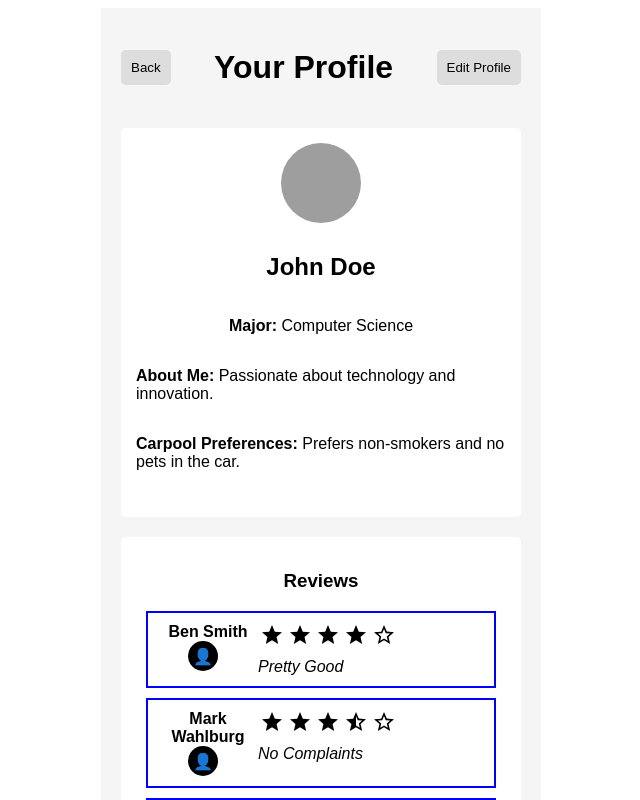
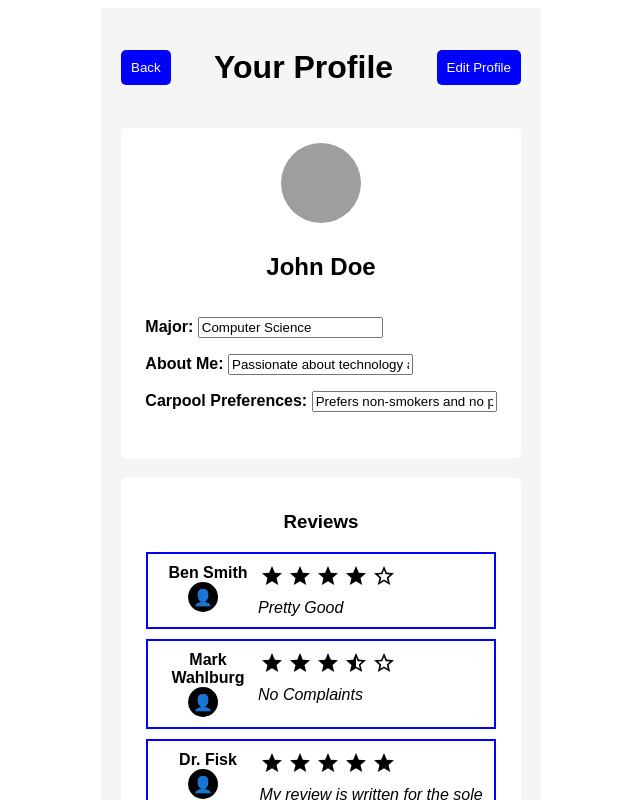
Before and after one commit to COS420-Fall23/Team-G, a React (Create React App) app: page /ProfilePage in a window 1280 px wide. Both pictures are taken after a click on the button "Edit Profile". Shown: the top 800 px of the page, without its empty margins (319-959 px from the left). Built offline with nearby package versions, Linux system fonts and the light colour scheme.

Commit message:
Implemented the Edit Button

```diff
--- a/src/Home Dashboard/ProfilePage.css
+++ b/src/Home Dashboard/ProfilePage.css
@@ -22,20 +22,23 @@
     align-items: center;
     margin-bottom: 20px;
 }
+
 .back-button,
+.navigation-button,
 .edit-profile-button {
-    background-color: #ddd;
+    background-color: blue;
+    color: white;
     border: none;
     border-radius: 5px;
     padding: 10px;
 }
 
 .back-button:hover,
+.navigation-button:hover,
 .edit-profile-button:hover {
-    background-color: #aaaaaabe; /* Change this to the desired hover color */
+    background-color: rgb(0, 0, 136); /* Change this to the desired hover color */
+
 }
-
-
 .user-section {
     background-color: #fff;
     border-radius: 5px;
@@ -99,10 +102,18 @@
 }
 
 .navigation {
+    position: fixed;
+    bottom: 0;
+    left: 0;
+    right: 0;
     display: flex;
-    justify-content: space-between;
+    justify-content: center;
+    align-items: center;
     margin-top: 20px;
-}
+    background-color: #ddd;
+    padding: 10px;
+    border-top: 1px solid #ccc;
+  }
 
 .set-up-drive-button,
 .request-ride-button,
--- a/src/Home Dashboard/ProfilePage.jsx
+++ b/src/Home Dashboard/ProfilePage.jsx
@@ -1,39 +1,104 @@
-import React from 'react';
-import Review from './Review.jsx'
+/**
+ * The ProfilePage component is used for and editing your own profile page.
+ * It displays user information such as the name, major, about me text, and
+ * carpool preferences. It includes a section for displaying reviews.
+ * The component uses the useState hook to manage the editEnabled state for
+ * toggling editable mode. When in edit mode, input fields are displayed to
+ * modify the user information. The changes are reflected in real-time. The
+ * component also includes a "Back" button and handles the display of reviews.
+ * To use this component, import it into your app and render it within a route.
+ */
+import React, { useState } from 'react';
+import Review from './Review.jsx';
 import './ProfilePage.css';
 import { useNavigate } from 'react-router-dom';
-const UserInformation = {
+
+let UserInformation = {
   name: 'John Doe',
   major: 'Computer Science',
   aboutMeText: 'Passionate about technology and innovation.',
   preferences: 'Prefers non-smokers and no pets in the car.',
   reviews: [
-    {name: "Ben Smith", rating: 4, text: "Pretty Good"},
-    {name: "Mark Wahlburg", rating: 3.5 , text: "No Complaints"},
-    {name: "Dr. Fisk", rating: 5 , text: "My review is written for the sole purpose of demonstrating what happens when the site has to render a longer review."}
+    { name: "Ben Smith", rating: 4, text: "Pretty Good" },
+    { name: "Mark Wahlburg", rating: 3.5, text: "No Complaints" },
+    { name: "Dr. Fisk", rating: 5, text: "My review is written for the sole purpose of demonstrating what happens when the site has to render a longer review." }
   ]
-};
+}
 
-const ProfilePage = () => {
+const ProfilePage = ({
+}) => {
+  const [editEnabled, setEditEnabled] = useState(false); // State variable to store EditEnabled
   const navigate = useNavigate();
+
   const handleBackButtonClick = () => {
-    navigate('/dashboard')
+    navigate(-1);
   };
+
+  const handleEditButtonClick = () => {
+    setEditEnabled(!editEnabled);
+  };
+
+  const handleInputChange = (e, field) => {
+    UserInformation[field] = e.target.value;
+  };
+
   return (
     <div className="profile-page">
       <header className="header">
-        <button className="back-button" onClick={handleBackButtonClick}>Back</button>
+        <button className="back-button" onClick={handleBackButtonClick}>
+          Back
+        </button>
         <h1>Your Profile</h1>
-        <button className="edit-profile-button">Edit Profile</button>
+        <button className="edit-profile-button" onClick={handleEditButtonClick}>
+          Edit Profile
+        </button>
       </header>
 
       <section className="user-section">
         <div className="user-info">
           <div className="user-image"></div>
           <h2>{UserInformation.name}</h2>
-          <p><strong>Major:</strong> {UserInformation.major}</p>
-          <p><strong>About Me:</strong> {UserInformation.aboutMeText}</p>
-          <p><strong>Carpool Preferences:</strong> {UserInformation.preferences}</p>
+          {editEnabled ? (
+            <div>
+              <p>
+                <strong>Major:</strong>{" "}
+                <input
+                  type="text"
+                  defaultValue={UserInformation.major}
+                  onChange={(e) => handleInputChange(e, "major")}
+                />
+              </p>
+              <p>
+                <strong>About Me:</strong>{" "}
+                <input
+                  type="text"
+                  defaultValue={UserInformation.aboutMeText}
+                  onChange={(e) => handleInputChange(e, "aboutMeText")}
+                />
+              </p>
+              <p>
+                <strong>Carpool Preferences:</strong>{" "}
+                <input
+                  type="text"
+                  defaultValue={UserInformation.preferences}
+                  onChange={(e) => handleInputChange(e, "preferences")}
+                />
+              </p>
+            </div>
+          ) : (
+            <div>
+              <p>
+                <strong>Major:</strong> {UserInformation.major}
+              </p>
+              <p>
+                <strong>About Me:</strong> {UserInformation.aboutMeText}
+              </p>
+              <p>
+                <strong>Carpool Preferences:</strong>{" "}
+                {UserInformation.preferences}
+              </p>
+            </div>
+          )}
         </div>
       </section>
 
@@ -43,28 +108,25 @@ const ProfilePage = () => {
           {UserInformation.reviews.length > 0 ? (
             <div className="reviews-container">
               {UserInformation.reviews.map((review, index) => (
-                <Review key={index} name={review.name} rating={review.rating} reviewText={review.text} />
+                <Review
+                  key={index}
+                  name={review.name}
+                  rating={review.rating}
+                  reviewText={review.text}
+                />
               ))}
             </div>
           ) : (
-            <div className="no-reviews-container">
-              No Reviews Yet
-            </div>
+            <div className="no-reviews-container">No Reviews Yet</div>
           )}
-          <div className="carpool-preference-buttons">
-          </div>
+          <div className="carpool-preference-buttons"></div>
         </div>
       </section>
-
-      {/*
-<nav className="navigation">
-    <button className="set-up-drive-button">Set Up Drive</button>
-    <button className="request-ride-button">Request Ride</button>
-    <button className="profile-button">Profile</button>
-    <button className="notifications-button">Notifications</button>
-</nav>
-*/}
-
+      {/* <nav className="navigation">
+<button className="navigation-button"> Button</button>
+<button className="navigation-button"> Button</button>
+<button className="navigation-button">Message</button>
+</nav> */}
     </div>
   );
 };
```
